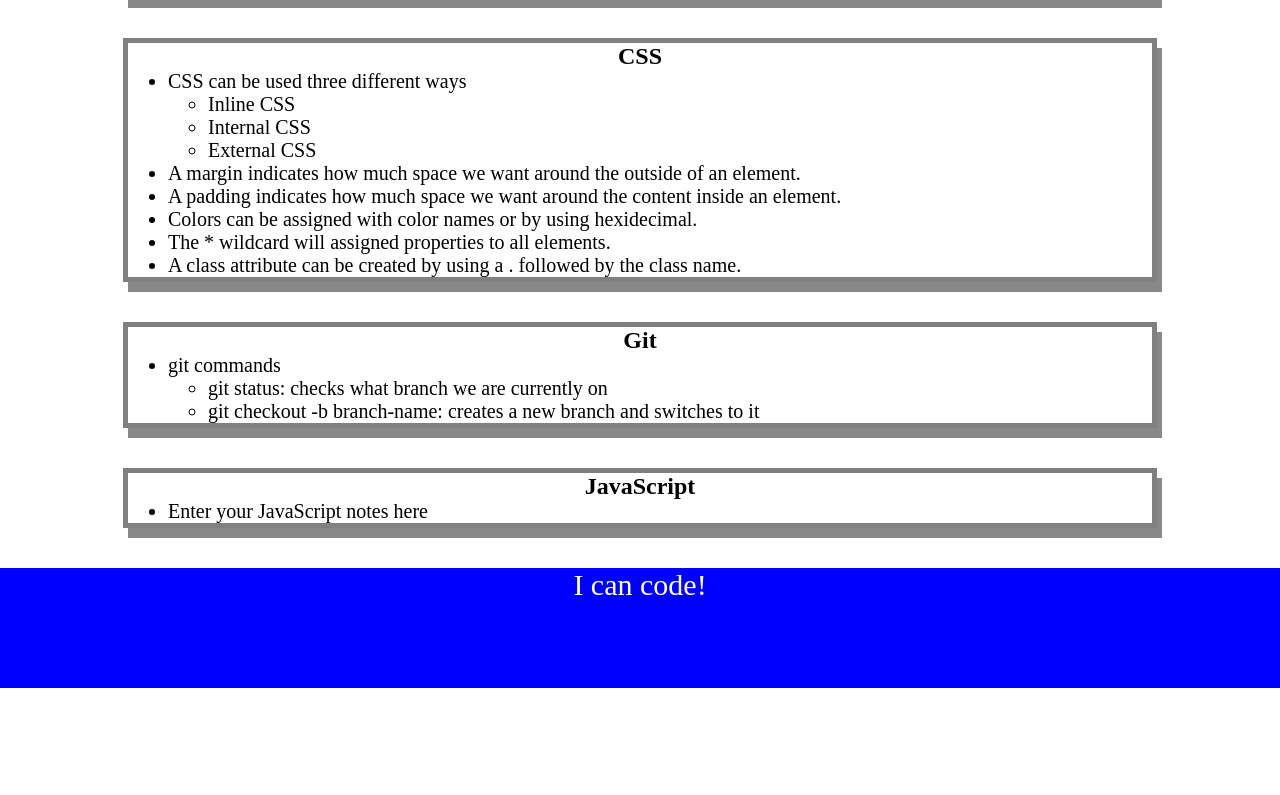
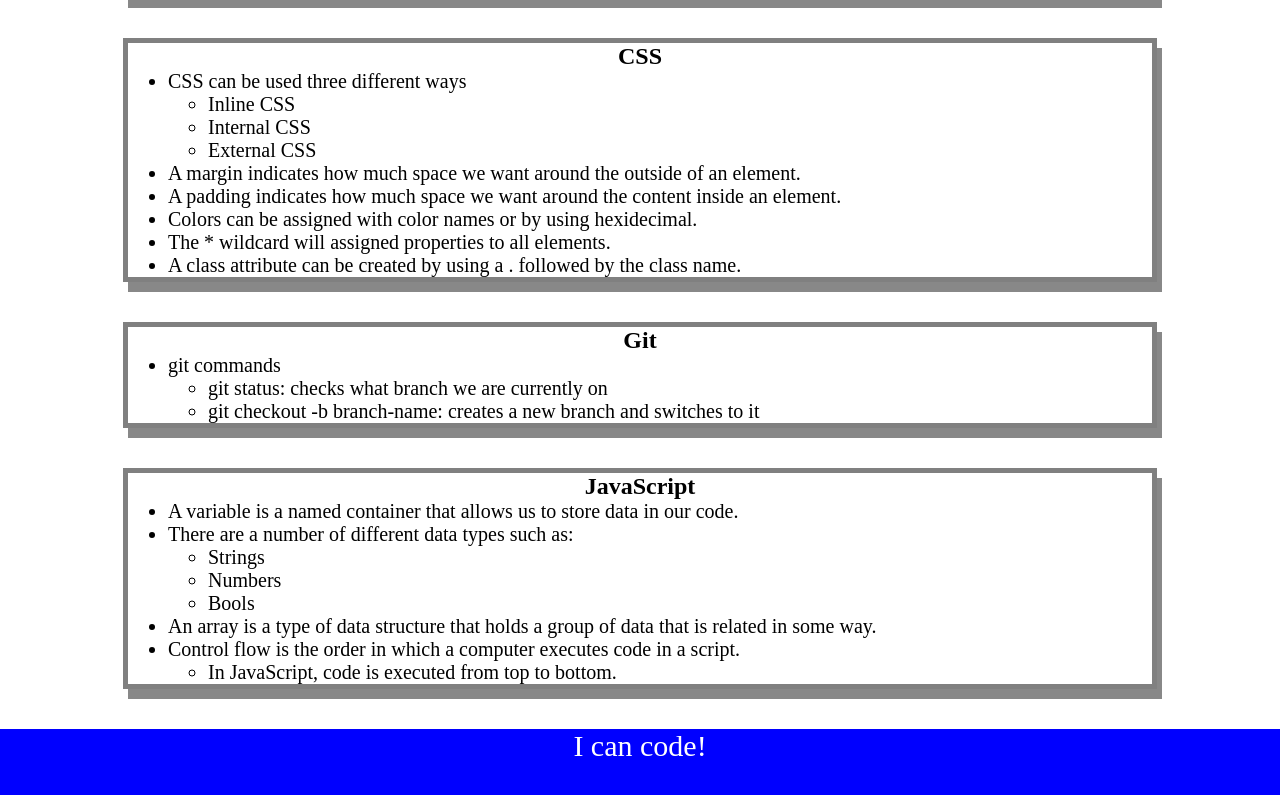
Before and after one commit to Craigien/prework-study-guide, a plain HTML site: page prework-study-guide/prework-study-guide/index.html in a window 1280 px wide. Shown: the part 406-1201 px from the top of the page. Before the commit the page ends 1094 px from the top, so only its background shows below. Drawn offline with Linux system fonts and the light colour scheme.

Commit message:
Added functions to the JavaScript file

```diff
--- a/prework-study-guide/prework-study-guide/assets/script.js
+++ b/prework-study-guide/prework-study-guide/assets/script.js
@@ -1,29 +1,44 @@
 var topics = ['HTML', 'CSS', 'Git', 'JavaScript'];
+var randomTopic = topics[Math.floor(Math.random() * topics.length)];
 
+function listTopics()
+{
   for (var i = 0; i < topics.length; i++)
   {
       console.log(topics[i]);
   }
+}
 
-/*
-if (topic === 'HTML')
+function selectTopic()
+{
+  if (randomTopic === 'HTML')
   {
     console.log("Let's study HTML!");
   }
-else if (topic === 'CSS')
+
+  else if (randomTopic === 'CSS')
   {
     console.log("Let's study CSS!");
   }
-else if (topic === 'Git')
+
+  else if (randomTopic === 'Git')
   {
     console.log("Let's study Git!");
   }
-else if (topic === 'JavaScript')
+
+  else if (randomTopic === 'JavaScript')
   {
     console.log("Let's study JavaScript!");
   }
+
   else
   {
     console.log('Please try again!');
   }
-*/
+}
+
+console.log('Here are the topics we learned through Prework:');
+listTopics();
+
+console.log('Which topic should we study first?');
+selectTopic();
--- a/prework-study-guide/prework-study-guide/index.html
+++ b/prework-study-guide/prework-study-guide/index.html
@@ -87,7 +87,18 @@
         <h2>JavaScript</h2>
 
         <ul>
-          <li>Enter your JavaScript notes here</li>
+          <li>A variable is a named container that allows us to store data in our code.</li>
+          <li>There are a number of different data types such as:</li>
+            <ul>
+              <li>Strings</li>
+              <li>Numbers</li>
+              <li>Bools</li>
+            </ul>
+          <li>An array is a type of data structure that holds a group of data that is related in some way.</li>
+          <li>Control flow is the order in which a computer executes code in a script.</li>
+            <ul>
+              <li>In JavaScript, code is executed from top to bottom.</li>
+            </ul>
         </ul>
 
       </section>
```
Lines whose indentation alone changed are shown as unchanged.
